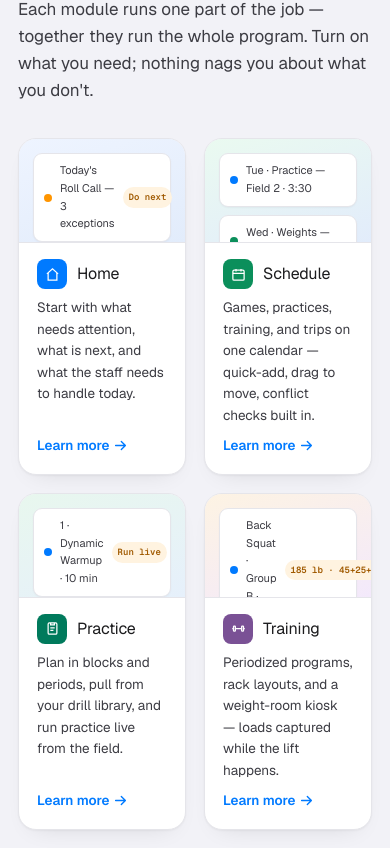
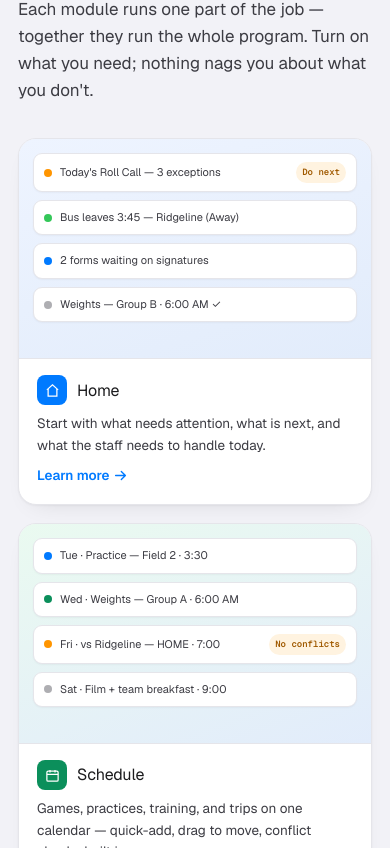
Before and after one commit to jyuseflarry-max/theprogramsuite, a Next.js app: page / in a window 390 px wide. Shown: the part 1296-2144 px from the top of the page. Built offline with nearby package versions, Linux system fonts and the light colour scheme.

Commit message:
Mobile: module cards go full width (single column) instead of cramped 2-up

```diff
--- a/src/app/globals.css
+++ b/src/app/globals.css
@@ -1356,6 +1356,8 @@ details[open] .faq-ico { transform: rotate(45deg); }
   }
   .v3-cats-row::-webkit-scrollbar { display: none; }
   .v3-cat { scroll-snap-align: start; }
+  /* module cards go full width on phones — 2-up is too cramped for this copy */
+  .v3-grid { grid-template-columns: 1fr; }
 }
 @media (max-width: 560px) {
   .v3-gives-row { grid-template-columns: 1fr; }
```
